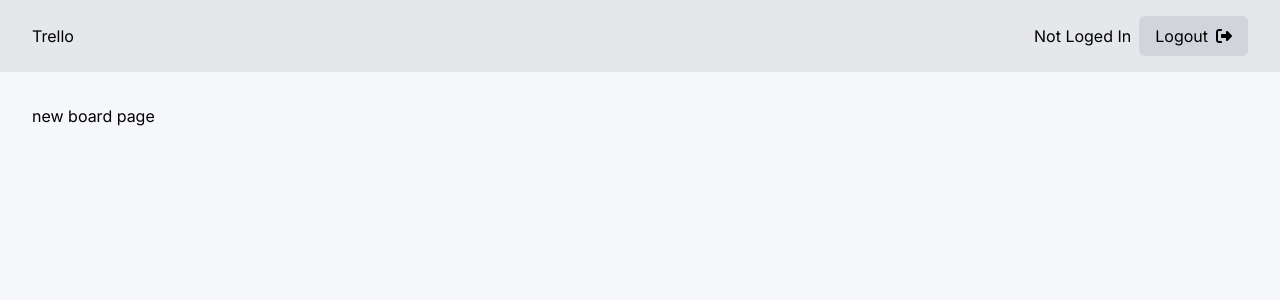
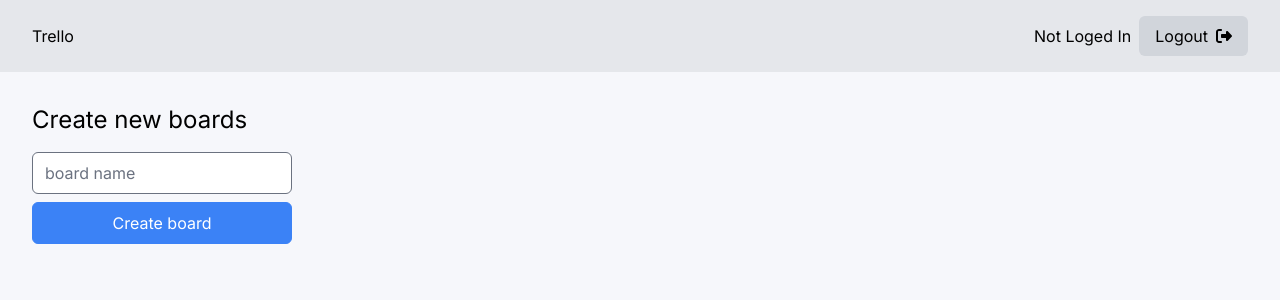
Before and after one commit to GUNGODD/trello, a Next.js app: page /new-board in a window 1280 px wide. Shown: the top 300 px of the page. Built offline with nearby package versions, Linux system fonts and the light colour scheme; no server answers.

Commit message:
Merge branch 'Saya'

```diff
--- /dev/null
+++ b/src/app/actions/boardActions.tsx
@@ -0,0 +1,4 @@
+export default function createBoard(name:string ){
+
+    return {};
+}
--- a/src/app/new-board/page.tsx
+++ b/src/app/new-board/page.tsx
@@ -1,9 +1,25 @@
+"use client";
+
+import createBoard from "../actions/boardActions";
+
 export default function NewBoardPage(){
+   async  function handleNewBoardSubmit(formData: FormData) {
+const boardName = formData.get('name')?.toString() || '';
+
+// or
+// await createBoard(boardName as string);
+
+    }
+
     return (
-        <>
-        <div>new board page</div>
+       <div>
+        <form action={handleNewBoardSubmit} className="mx-w-xs block">
+            <h1 className="text-2xl mb-4">Create new boards</h1>
+            <input type="text" placeholder="board name  " />
+            <button className="mt-2 w-full" type="submit">Create board</button>
+        </form>
 
 
-        </>
+       </div>
     );
 }
```
